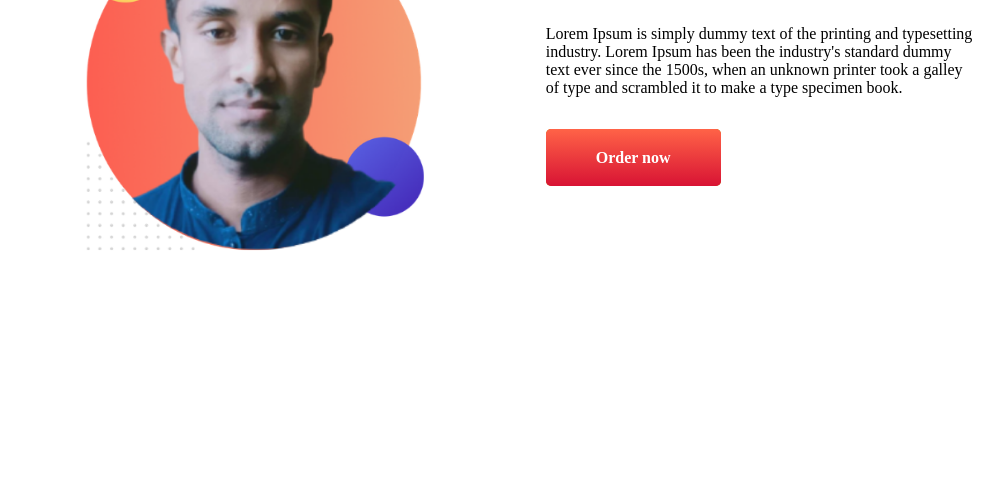
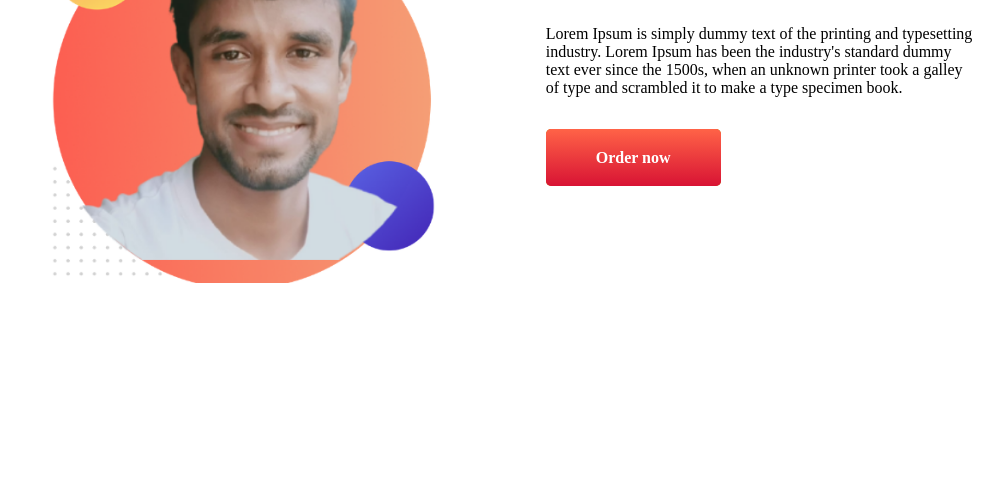
Before and after one commit to mmalamin/my-s-first-assigment, a plain HTML site: page index.html in a window 1280 px wide. Shown: the part 678-1161 px from the top of the page, without its empty margins (83-1086 px from the left). Drawn offline with Linux system fonts and the light colour scheme.

Commit message:
re change again

```diff
--- a/index.html
+++ b/index.html
@@ -30,7 +30,7 @@
 
     <section>
         <div class="half-width">
-            <img src="images/my photo.2.png" alt="">
+            <img src="images/my photo.png" alt="">
             </div>
             <div class="half-width" >
 
```
